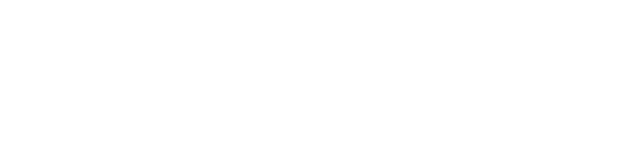
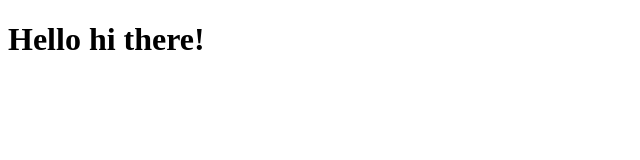
Before and after one commit to mughalz/git-one1, a plain HTML site: page index.html in a window 1280 px wide. Shown: the whole page, without its empty margins (0-640 px from the left). Drawn offline with Linux system fonts and the light colour scheme.

Commit message:
added h1

```diff
--- a/index.html
+++ b/index.html
@@ -5,6 +5,6 @@
     <title> Helllooooooooooooooo</title>
   </head>
   <body>
-
+    <h1> Hello hi there! </h1>
   </body>
 </html>
```
